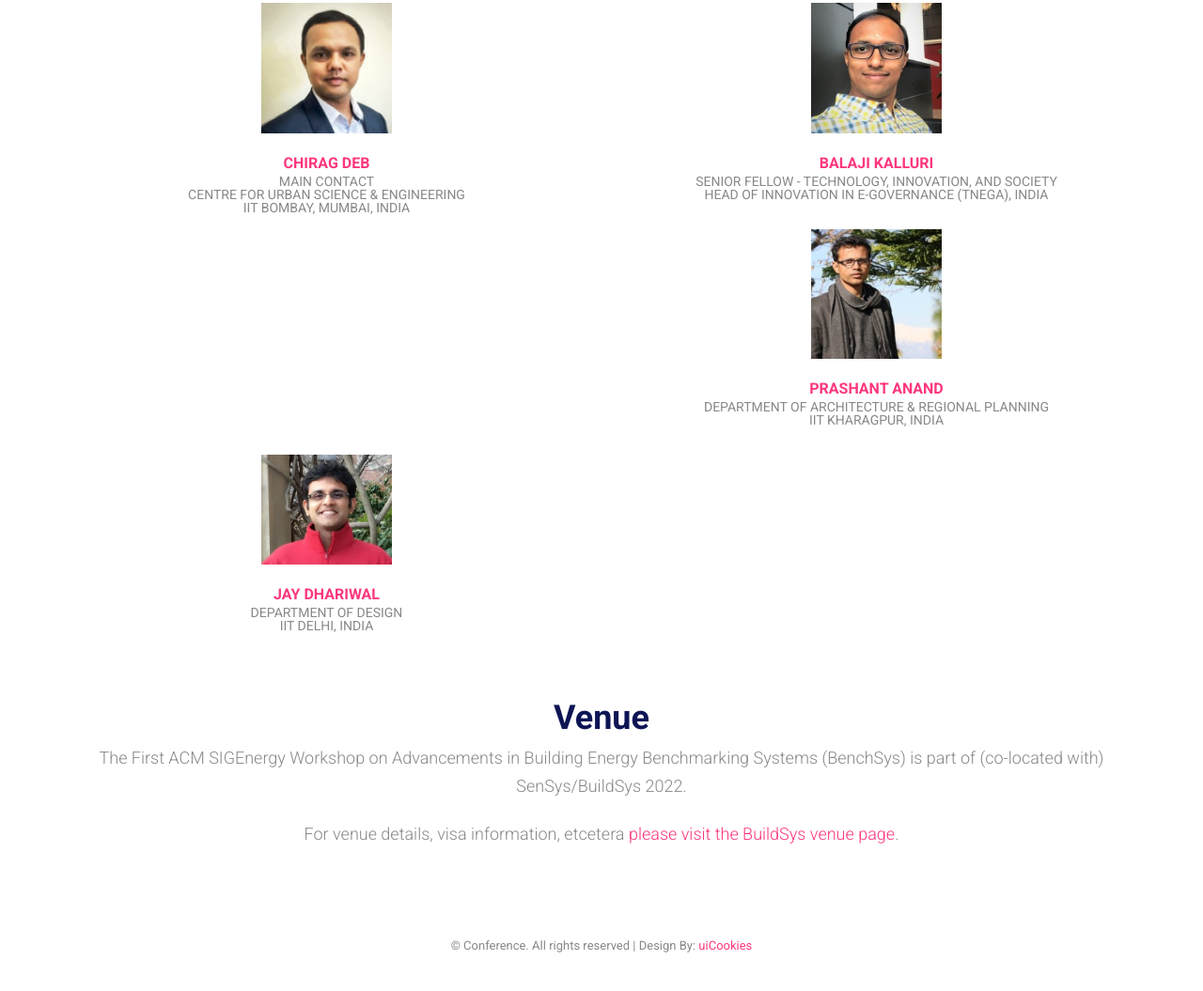
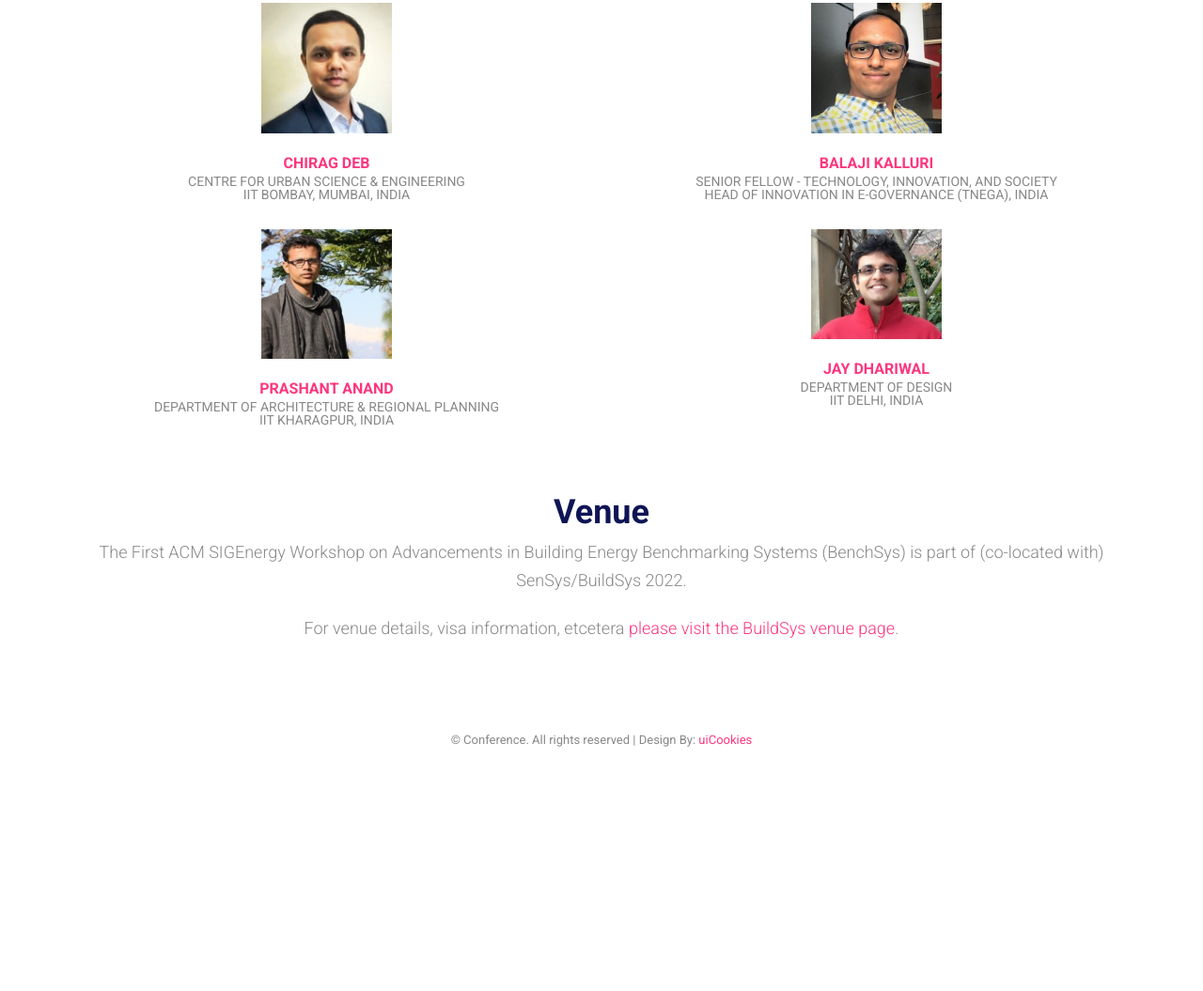
Before and after one commit to prashant4anand/2022, a plain HTML site: page index.html in a window 1280 px wide. Shown: the part 2733-3788 px from the top of the page at 94% size. After the commit the page ends 3576 px from the top, so only its background shows below. Drawn offline with Linux system fonts and the light colour scheme; some packages are replaced by stand-ins of ours.

Commit message:
Update index.html

```diff
--- a/index.html
+++ b/index.html
@@ -165,7 +165,6 @@
 			    </a>
                         <figcaption class="caption text-center">
                             <h3><a href="https://www.debclab.com/team-leader">Chirag Deb</a>
-				<small>Main Contact<small>
                                 <small>Centre for Urban Science & Engineering<small>
 				<small>IIT Bombay, Mumbai, India</small>
                             </h3>
```
